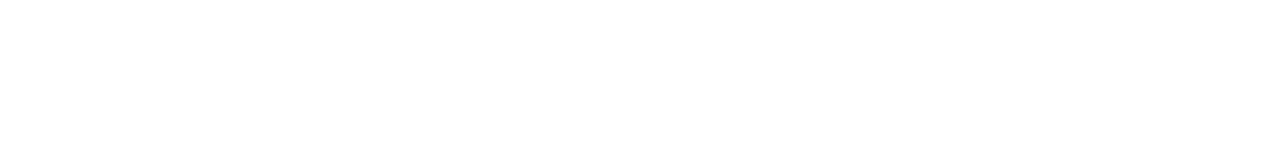
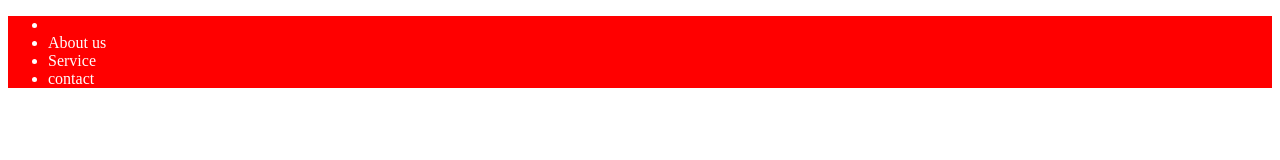
Before and after one commit to ERICKMWANIKI/moringa, a plain HTML site: page index.html in a window 1280 px wide. Drawn offline with Linux system fonts and the light colour scheme.

Commit message:
added index.html file

```diff
--- a/index.html
+++ b/index.html
@@ -3,9 +3,26 @@
 <head>
     <meta charset="UTF-8">
     <meta name="viewport" content="width=device-width, initial-scale=1.0">
-    <title>Document</title>
+    <title>Moringa</title>
 </head>
+<Style>
+.nav-menu{
+    background-color:red;
+    text-decoration: none;
+    color:white
+}
+
+</style>
 <body>
+    <header>
+        <nav>
+            <ul class="nav-menu">
+                <li><a href= "home.html" home></a></li>
+                <li>About us</li>
+                <li>Service</li>
+                <li>contact</li>
+            </ul>
+        </nav>
 
-</body>
-</html>
+    </body>
+    </html>
```
Also changed, not shown: My_list.html (added, +9 -0 lines), 1 other file.
